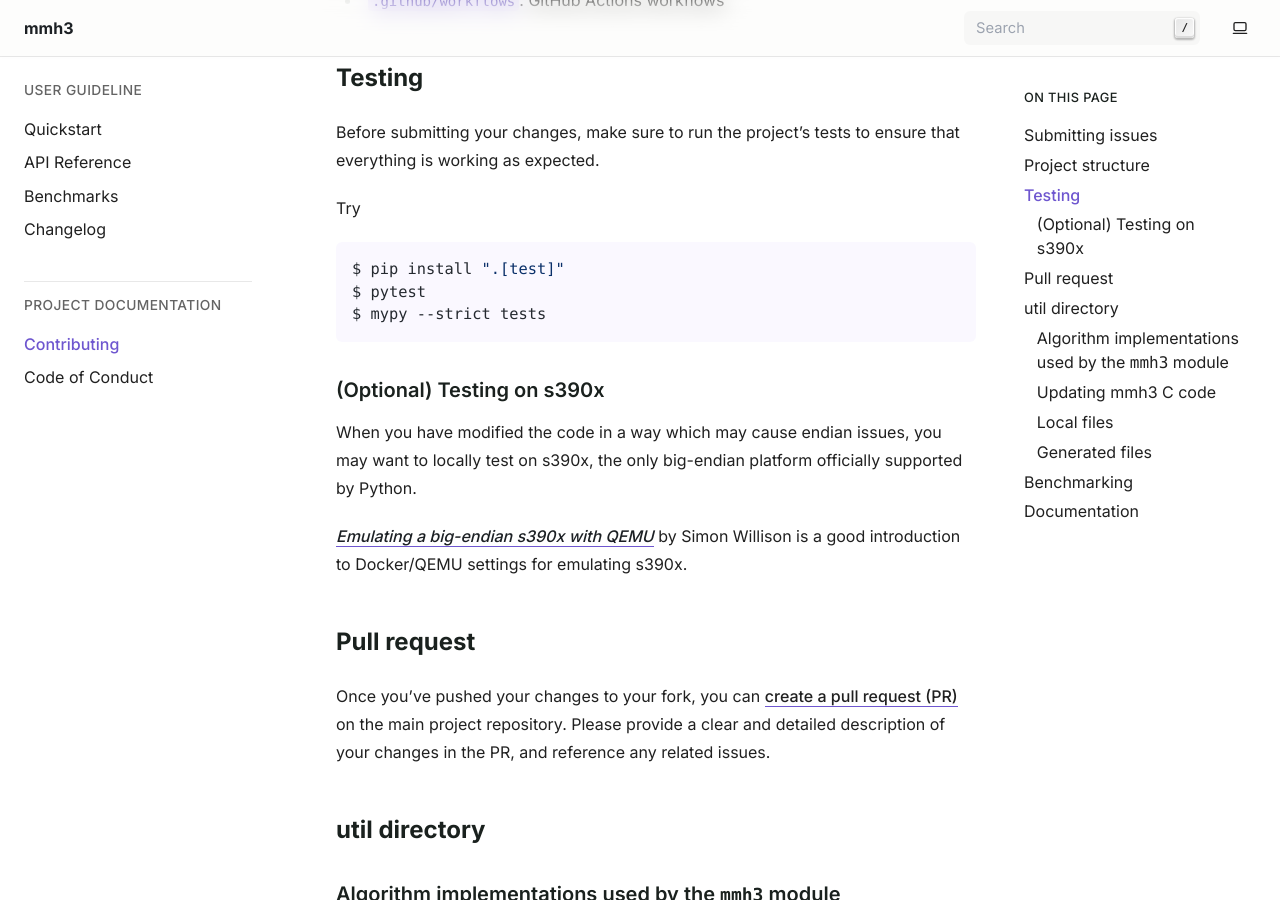
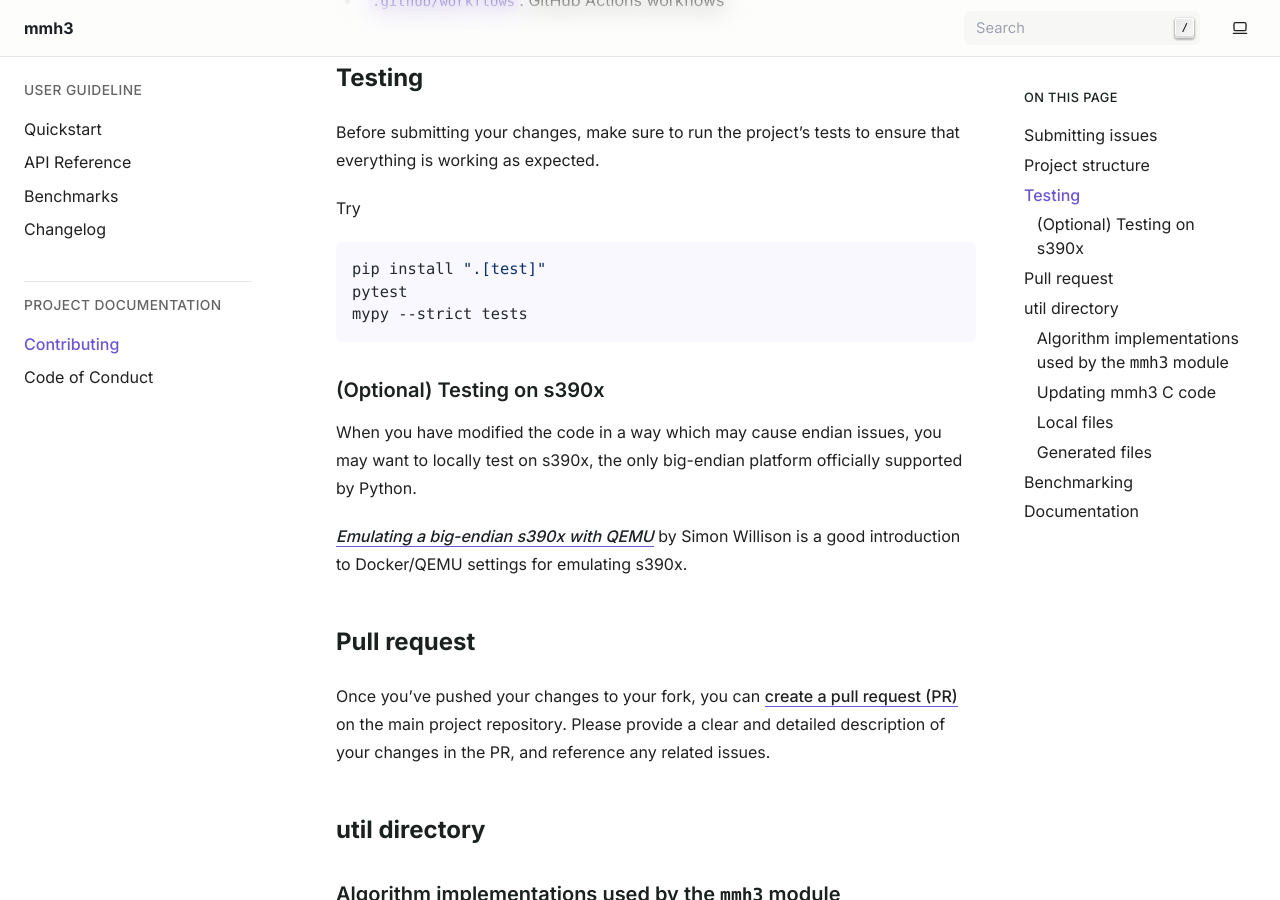
Before and after one commit to hajimes/mmh3, a Sphinx documentation site: the page built from docs/CONTRIBUTING.md, in a window 1280 px wide and 900 px high, scrolled down 1366 px. Built offline with Sphinx 7.4.7, drawn with Linux system fonts in a browser that asks for light colours.

````diff
--- a/docs/CONTRIBUTING.md
+++ b/docs/CONTRIBUTING.md
@@ -50,10 +50,10 @@ that everything is working as expected.
 
 Try
 
-```bash
-$ pip install ".[test]"
-$ pytest
-$ mypy --strict tests
+```shell
+pip install ".[test]"
+pytest
+mypy --strict tests
 ```
 
 ### (Optional) Testing on s390x
````
